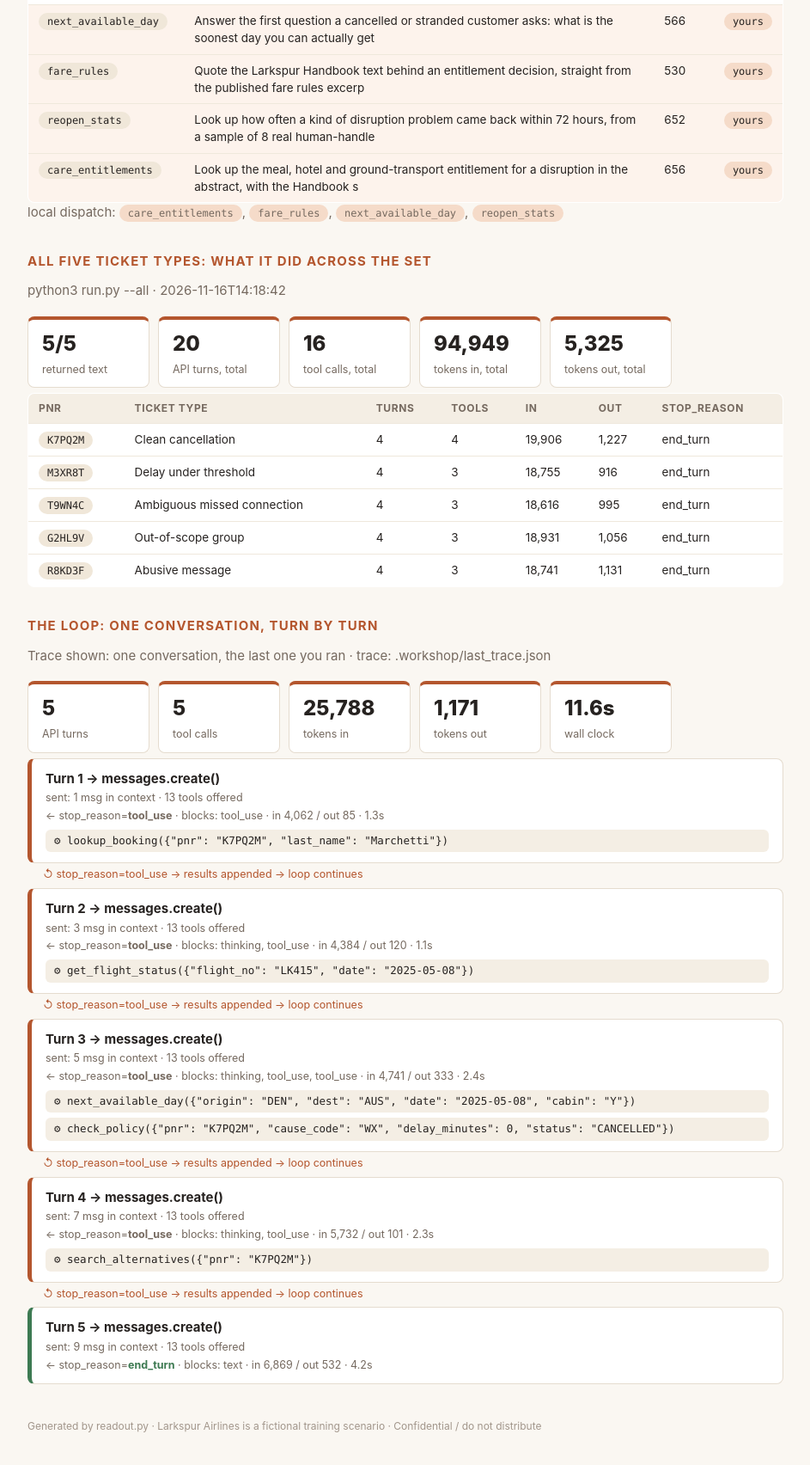
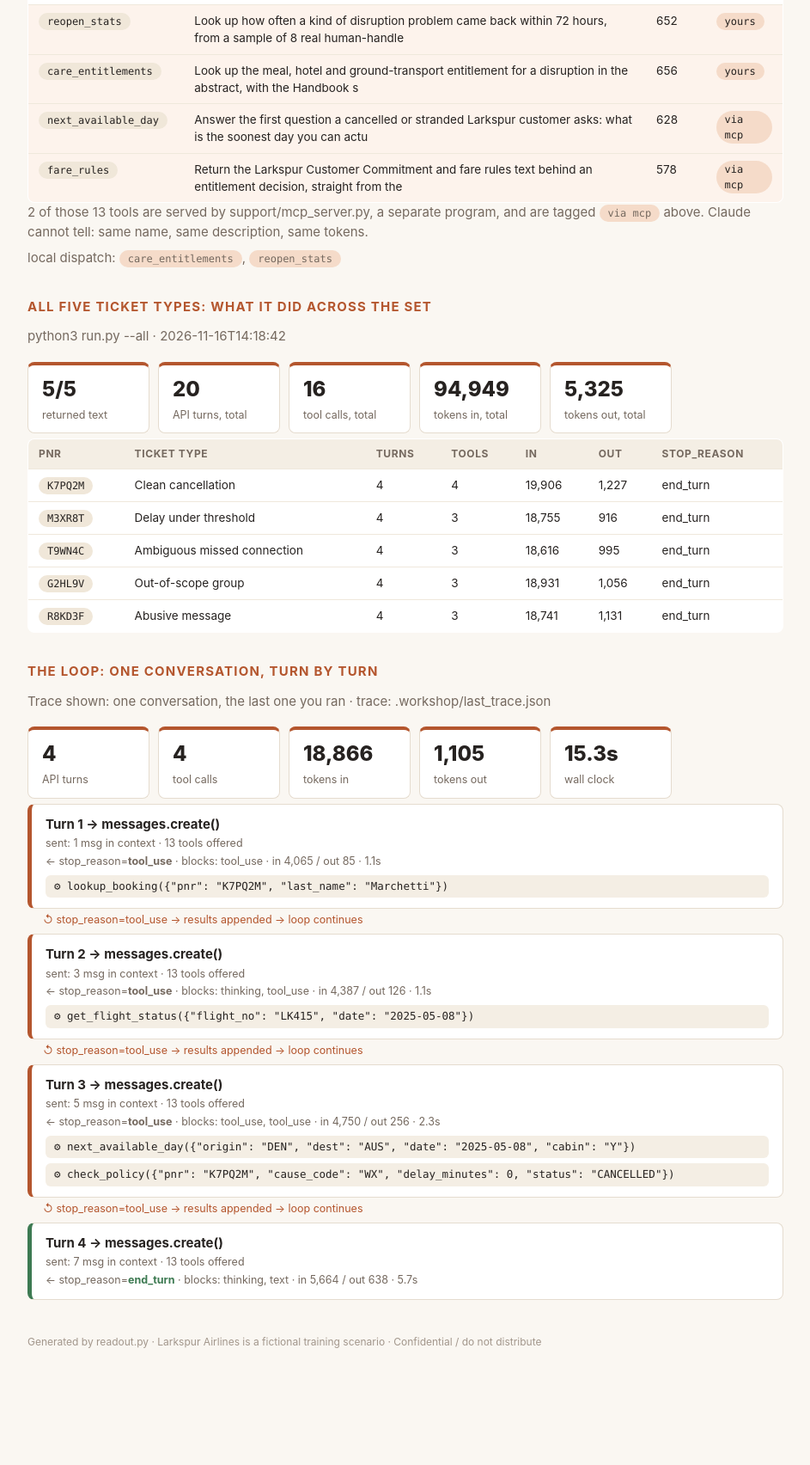
Before and after one commit to danielbelemduarte/larkspur-exercise, a plain HTML site: page readout.html in a window 1280 px wide. Shown: the part 846-2550 px from the top of the page at 86% size, without its empty margins (168-1111 px from the left). After the commit the page ends 2492 px from the top, so only its background shows below. Drawn offline with Linux system fonts and the light colour scheme.

Commit message:
canon: gate 2.2 by Daniel Belém Duarte
Step 2.2 (The same tool, over MCP) saved. Green on this laptop: 1.2, 1.3, 1.4, 2.1, 2.2.
Changed since the last canon: PITCH.md +11 -11, readout-trace.json +6 -7, readout.html +18 -24.
Why: Ready for the client
Behind? python3 pod_sync.py --take-canon, then in claude: /catchup

```diff
--- a/readout.html
+++ b/readout.html
@@ -38,12 +38,12 @@ th { background: #f4eee4; font-size: 12px; letter-spacing: .05em; text-transform
 .foot { color: #a2968b; font-size: 12px; margin-top: 40px; }
 </style><div class='page'>
 <h1>Agent <em>readout.</em></h1>
-<p class='sub'>Team Room 24 · 2026-11-16 17:04</p>
+<p class='sub'>Team Room 24 · 2026-11-16 22:05</p>
 <h2>Architecture: what the agent is</h2>
 <div class='strip'>
 <div class='stat'><b>13</b><span>tools offered</span></div>
-<div class='stat'><b>4</b><span>beyond the given 9</span></div>
-<div class='stat'><b>0</b><span>served over MCP</span></div>
+<div class='stat'><b>2</b><span>beyond the given 9</span></div>
+<div class='stat'><b>2</b><span>served over MCP</span></div>
 <div class='stat'><b>8</b><span>loop ceiling</span></div>
 <div class='stat'><b>1478</b><span>system prompt chars</span></div>
 <div class='stat'><b>0</b><span>tone addendum chars</span></div>
@@ -58,12 +58,13 @@ th { background: #f4eee4; font-size: 12px; letter-spacing: .05em; text-transform
 <tr><td><span class='pill'>issue_voucher</span></td><td>Issue a meal, ground, hotel, or goodwill voucher. Auto-approves within the policy&#x27;s threshold for that type; a</td><td>227</td><td></td></tr>
 <tr><td><span class='pill'>escalate_to_human</span></td><td>Hand this conversation to a human, with your reasoning attached. Use for groups, partner segments, unaccompani</td><td>220</td><td></td></tr>
 <tr><td><span class='pill'>send_confirmation</span></td><td>Send the customer a written confirmation of what was just done. Benign.</td><td>71</td><td></td></tr>
-<tr class='yours'><td><span class='pill'>next_available_day</span></td><td>Answer the first question a cancelled or stranded customer asks: what is the soonest day you can actually get </td><td>566</td><td><span class='pill you'>yours</span></td></tr>
-<tr class='yours'><td><span class='pill'>fare_rules</span></td><td>Quote the Larkspur Handbook text behind an entitlement decision, straight from the published fare rules excerp</td><td>530</td><td><span class='pill you'>yours</span></td></tr>
 <tr class='yours'><td><span class='pill'>reopen_stats</span></td><td>Look up how often a kind of disruption problem came back within 72 hours, from a sample of 8 real human-handle</td><td>652</td><td><span class='pill you'>yours</span></td></tr>
 <tr class='yours'><td><span class='pill'>care_entitlements</span></td><td>Look up the meal, hotel and ground-transport entitlement for a disruption in the abstract, with the Handbook s</td><td>656</td><td><span class='pill you'>yours</span></td></tr>
+<tr class='yours'><td><span class='pill'>next_available_day</span></td><td>Answer the first question a cancelled or stranded Larkspur customer asks: what is the soonest day you can actu</td><td>628</td><td><span class='pill you'>via mcp</span></td></tr>
+<tr class='yours'><td><span class='pill'>fare_rules</span></td><td>Return the Larkspur Customer Commitment and fare rules text behind an entitlement decision, straight from the </td><td>578</td><td><span class='pill you'>via mcp</span></td></tr>
 </table>
-<p class='sub'>local dispatch: <span class='pill you'>care_entitlements</span>, <span class='pill you'>fare_rules</span>, <span class='pill you'>next_available_day</span>, <span class='pill you'>reopen_stats</span></p>
+<p class='sub'>2 of those 13 tools are served by support/mcp_server.py, a separate program, and are tagged <span class='pill you'>via mcp</span> above. Claude cannot tell: same name, same description, same tokens.</p>
+<p class='sub'>local dispatch: <span class='pill you'>care_entitlements</span>, <span class='pill you'>reopen_stats</span></p>
 <h2>All five ticket types: what it did across the set</h2>
 <p class='sub'>python3 run.py --all · 2026-11-16T14:18:42</p>
 <div class='strip'>
@@ -83,45 +84,38 @@ th { background: #f4eee4; font-size: 12px; letter-spacing: .05em; text-transform
 <h2>The loop: one conversation, turn by turn</h2>
 <p class='sub'>Trace shown: one conversation, the last one you ran · trace: .workshop/last_trace.json</p>
 <div class='strip'>
-<div class='stat'><b>5</b><span>API turns</span></div>
-<div class='stat'><b>5</b><span>tool calls</span></div>
-<div class='stat'><b>25,788</b><span>tokens in</span></div>
-<div class='stat'><b>1,171</b><span>tokens out</span></div>
-<div class='stat'><b>11.6s</b><span>wall clock</span></div>
+<div class='stat'><b>4</b><span>API turns</span></div>
+<div class='stat'><b>4</b><span>tool calls</span></div>
+<div class='stat'><b>18,866</b><span>tokens in</span></div>
+<div class='stat'><b>1,105</b><span>tokens out</span></div>
+<div class='stat'><b>15.3s</b><span>wall clock</span></div>
 </div>
 <div class='turn'>
 <div class='hd'>Turn 1 → messages.create()</div>
 <div class='meta'>sent: 1 msg in context · 13 tools offered</div>
-<div class='meta'>← stop_reason=<b>tool_use</b> · blocks: tool_use · in 4,062 / out 85 · 1.3s</div>
+<div class='meta'>← stop_reason=<b>tool_use</b> · blocks: tool_use · in 4,065 / out 85 · 1.1s</div>
 <div class='tool'>⚙ lookup_booking({&quot;pnr&quot;: &quot;K7PQ2M&quot;, &quot;last_name&quot;: &quot;Marchetti&quot;})</div>
 </div>
 <div class='loopback'>↺ stop_reason=tool_use → results appended → loop continues</div>
 <div class='turn'>
 <div class='hd'>Turn 2 → messages.create()</div>
 <div class='meta'>sent: 3 msg in context · 13 tools offered</div>
-<div class='meta'>← stop_reason=<b>tool_use</b> · blocks: thinking, tool_use · in 4,384 / out 120 · 1.1s</div>
+<div class='meta'>← stop_reason=<b>tool_use</b> · blocks: thinking, tool_use · in 4,387 / out 126 · 1.1s</div>
 <div class='tool'>⚙ get_flight_status({&quot;flight_no&quot;: &quot;LK415&quot;, &quot;date&quot;: &quot;2025-05-08&quot;})</div>
 </div>
 <div class='loopback'>↺ stop_reason=tool_use → results appended → loop continues</div>
 <div class='turn'>
 <div class='hd'>Turn 3 → messages.create()</div>
 <div class='meta'>sent: 5 msg in context · 13 tools offered</div>
-<div class='meta'>← stop_reason=<b>tool_use</b> · blocks: thinking, tool_use, tool_use · in 4,741 / out 333 · 2.4s</div>
+<div class='meta'>← stop_reason=<b>tool_use</b> · blocks: tool_use, tool_use · in 4,750 / out 256 · 2.3s</div>
 <div class='tool'>⚙ next_available_day({&quot;origin&quot;: &quot;DEN&quot;, &quot;dest&quot;: &quot;AUS&quot;, &quot;date&quot;: &quot;2025-05-08&quot;, &quot;cabin&quot;: &quot;Y&quot;})</div>
 <div class='tool'>⚙ check_policy({&quot;pnr&quot;: &quot;K7PQ2M&quot;, &quot;cause_code&quot;: &quot;WX&quot;, &quot;delay_minutes&quot;: 0, &quot;status&quot;: &quot;CANCELLED&quot;})</div>
 </div>
 <div class='loopback'>↺ stop_reason=tool_use → results appended → loop continues</div>
-<div class='turn'>
+<div class='turn done'>
 <div class='hd'>Turn 4 → messages.create()</div>
 <div class='meta'>sent: 7 msg in context · 13 tools offered</div>
-<div class='meta'>← stop_reason=<b>tool_use</b> · blocks: thinking, tool_use · in 5,732 / out 101 · 2.3s</div>
-<div class='tool'>⚙ search_alternatives({&quot;pnr&quot;: &quot;K7PQ2M&quot;})</div>
-</div>
-<div class='loopback'>↺ stop_reason=tool_use → results appended → loop continues</div>
-<div class='turn done'>
-<div class='hd'>Turn 5 → messages.create()</div>
-<div class='meta'>sent: 9 msg in context · 13 tools offered</div>
-<div class='meta'>← stop_reason=<b class='stopped'>end_turn</b> · blocks: text · in 6,869 / out 532 · 4.2s</div>
+<div class='meta'>← stop_reason=<b class='stopped'>end_turn</b> · blocks: thinking, text · in 5,664 / out 638 · 5.7s</div>
 </div>
 <p class='foot'>Generated by readout.py · Larkspur Airlines is a fictional training scenario · Confidential / do not distribute</p></div>
-<script type="application/json" id="evidence">{"generated": "2026-11-16T17:04:03", "pod": "Room 24", "banked_by": "Daniel Bel\u00e9m", "banked": {"1.2": "C46-78D", "1.3": "F38-539", "1.4": "C74-788", "2.1": "CC3-E3B"}, "trace": {"turns": 5, "tool_calls": 5, "tool_names": ["lookup_booking", "get_flight_status", "next_available_day", "check_policy", "search_alternatives"], "saw_thinking": true, "used_format": false, "used_tool_choice_none": false, "streamed": false, "deltas_seen": 0, "tokens": {"input": 25788, "output": 1171, "cache_read": 0, "cache_write": 0}, "cache_hit_ratio": null, "elapsed": 11.6}, "all_shapes": {"attempted": 5, "shapes": 5, "failed": 0, "resolved": 5, "turns": 20, "tool_calls": 16, "tokens_in": 94949, "tokens_out": 5325, "cache_read": 0, "unfinished": [], "errors": []}}</script>
+<script type="application/json" id="evidence">{"generated": "2026-11-16T22:05:03", "pod": "Room 24", "banked_by": "Daniel Bel\u00e9m", "banked": {"1.2": "C46-78D", "1.3": "F38-539", "1.4": "C74-788", "2.1": "CC3-E3B", "2.2": "DC0-8E9"}, "trace": {"turns": 4, "tool_calls": 4, "tool_names": ["lookup_booking", "get_flight_status", "next_available_day", "check_policy"], "saw_thinking": true, "used_format": false, "used_tool_choice_none": false, "streamed": false, "deltas_seen": 0, "tokens": {"input": 18866, "output": 1105, "cache_read": 0, "cache_write": 0}, "cache_hit_ratio": null, "elapsed": 15.3}, "all_shapes": {"attempted": 5, "shapes": 5, "failed": 0, "resolved": 5, "turns": 20, "tool_calls": 16, "tokens_in": 94949, "tokens_out": 5325, "cache_read": 0, "unfinished": [], "errors": []}}</script>
```
Also changed, not shown: readout-trace.json (+6 -7 lines), 1 other file.
